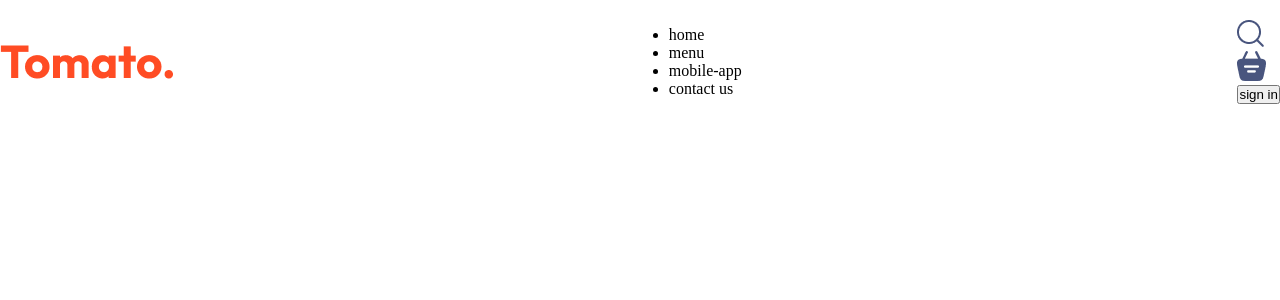
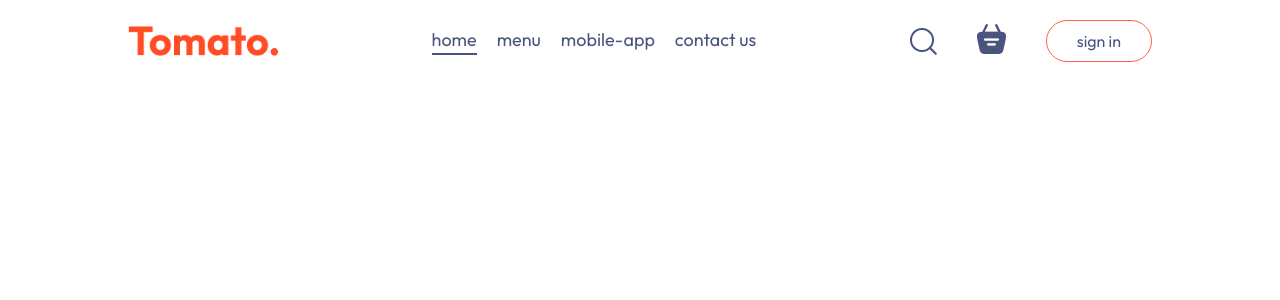
Before and after one commit to Raihanhn/Food-Delivery-app, a React (Vite) app: page / in a window 1280 px wide. Shown: the top 300 px of the page. Built offline with nearby package versions, Linux system fonts and the light colour scheme.

Commit message:
navbar added

```diff
--- a/src/components/Navbar/Navbar.jsx
+++ b/src/components/Navbar/Navbar.jsx
@@ -1,16 +1,38 @@
-import React from "react";
+import React, { useState } from "react";
 import "./navbar.css";
 import { assets } from "../../assets/assets";
 
 const Navbar = () => {
+  const [menu, setMenu] = useState("home");
+
   return (
     <div className="navbar">
       <img src={assets.logo} alt="" className="logo" />
       <ul className="navbar-menu">
-        <li>home</li>
-        <li>menu</li>
-        <li>mobile-app</li>
-        <li>contact us</li>
+        <li
+          onClick={() => setMenu("home")}
+          className={menu === "home" ? "active" : ""}
+        >
+          home
+        </li>
+        <li
+          onClick={() => setMenu("menu")}
+          className={menu === "menu" ? "active" : ""}
+        >
+          menu
+        </li>
+        <li
+          onClick={() => setMenu("mobile-app")}
+          className={menu === "mobile-app" ? "active" : ""}
+        >
+          mobile-app
+        </li>
+        <li
+          onClick={() => setMenu("contact-us")}
+          className={menu === "contact-us" ? "active" : ""}
+        >
+          contact us
+        </li>
       </ul>
       <div className="navbar-right">
         <img src={assets.search_icon} alt="" />
--- a/src/components/Navbar/navbar.css
+++ b/src/components/Navbar/navbar.css
@@ -4,3 +4,42 @@
   justify-content: space-between;
   align-items: center;
 }
+
+.navbar .logo {
+  width: 150px;
+}
+
+.navbar-menu {
+  display: flex;
+  list-style: none;
+  gap: 20px;
+  color: #49557e;
+  font-size: 18px;
+}
+
+.navbar-right {
+  display: flex;
+  align-items: center;
+  gap: 40px;
+}
+
+.navbar button {
+  background: transparent;
+  font-size: 16px;
+  color: #49557e;
+  border: 1px solid tomato;
+  padding: 10px 30px;
+  border-radius: 50px;
+  cursor: pointer;
+  transition: 0.3s;
+}
+
+.navbar button:hover {
+  background-color: tomato;
+  color: white;
+}
+
+.navbar .active {
+  padding-bottom: 2px;
+  border-bottom: 2px solid #49557e;
+}
--- a/src/index.css
+++ b/src/index.css
@@ -1,7 +1,9 @@
+@import url("https://fonts.googleapis.com/css2?family=Outfit:wght@100..900&display=swap");
 * {
   padding: 0;
   margin: 0;
   box-sizing: border-box;
+  font-family: Outfit;
 }
 
 body {
@@ -12,3 +14,8 @@
   text-decoration: none;
   color: inherit;
 }
+
+.app {
+  width: 80%;
+  margin: auto;
+}
```
